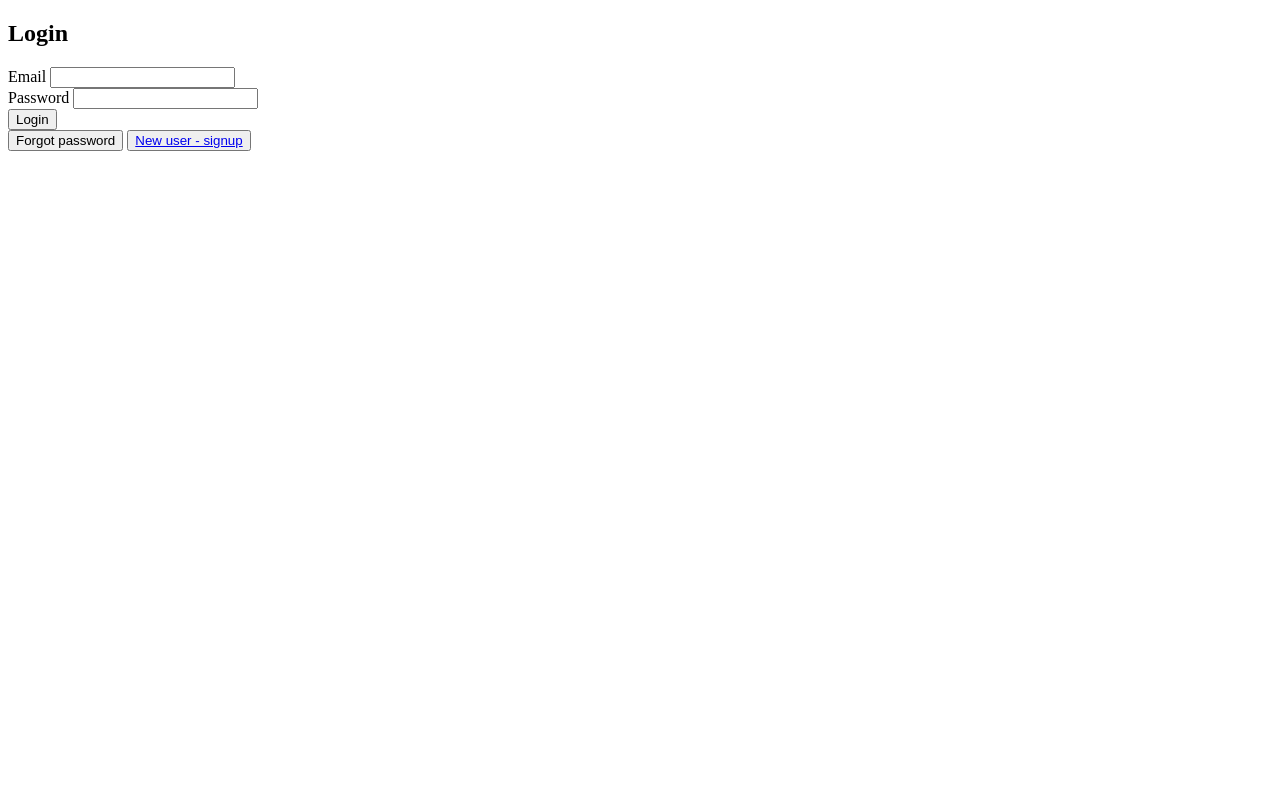
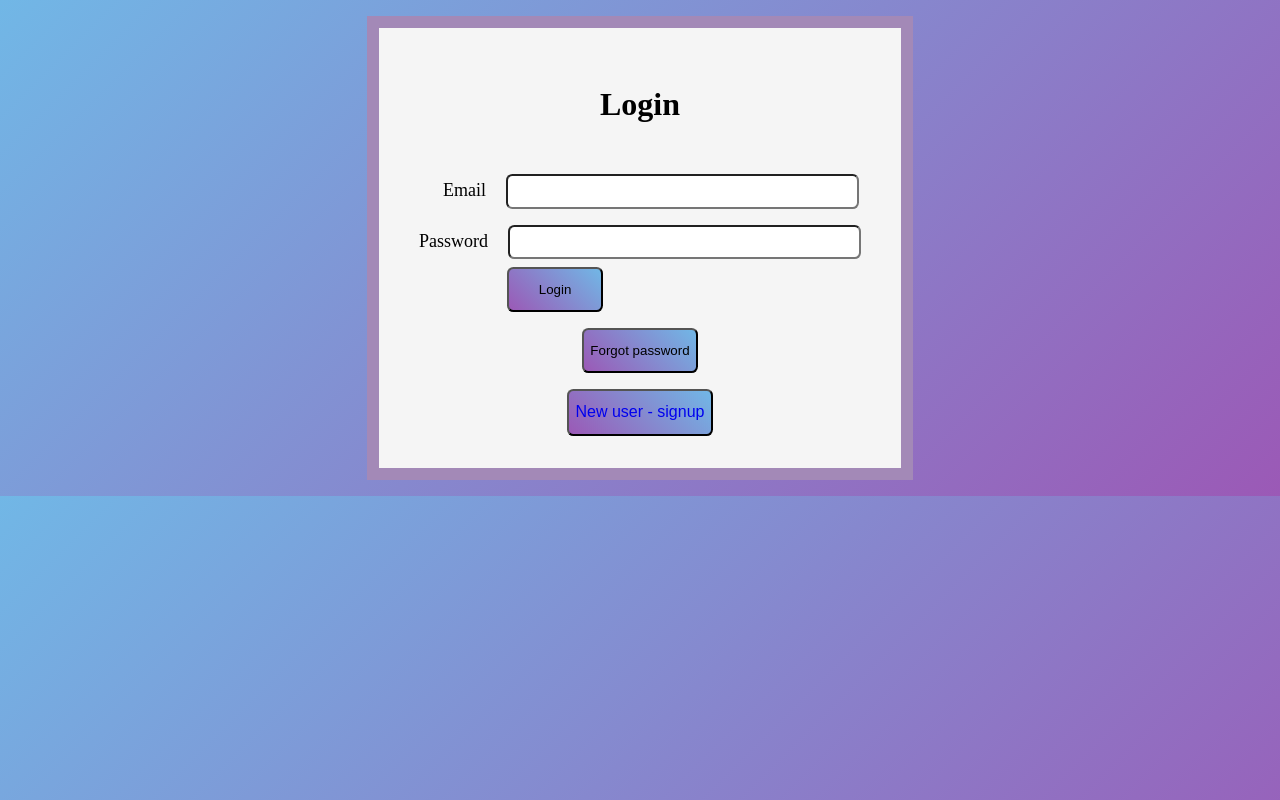
Before and after one commit to SonikaSahana/groupchat_app, a website: page frontend/views/login.html in a window 1280 px wide. Drawn offline with nearby package versions, Linux system fonts and the light colour scheme; files that its build step writes are made by us from their sources.

Commit message:
admin feature

```diff
--- /dev/null
+++ b/frontend/css/login.css
@@ -0,0 +1,68 @@
+body{
+    background:linear-gradient(135deg, #71b7e6, #9b59b6);
+    display: flex;
+    justify-content: center;
+    align-items: center;
+    min-height: 60vh;
+}
+
+.login-display{
+    display: flex;
+    flex-direction: column;
+    align-items: center;
+    gap: 1rem;
+    border: 0.8rem solid #a389b7;
+    padding: 2rem;
+    background-color: whitesmoke;
+}
+.login-display button{
+
+
+    width: 6rem;
+    /* margin: 0 4rem; */
+    box-sizing: border-box;
+    padding: 0.8rem 0.4rem;
+    background: linear-gradient(-135deg, #71b7e6, #9b59b6);
+    border-radius: 0.4rem;
+    margin: 0 6rem;
+}
+
+
+
+.email label{
+    margin-left: 2rem;
+}
+label{
+    font-size: large;
+    margin: 0.5rem;
+}
+
+input{
+    padding: 0.4rem;
+    width: 21rem;
+    border-radius: 0.4rem;
+    font-size: medium;
+    margin: 0.5rem;
+}
+
+.login-display >button{
+    width: fit-content;
+    background-color:linear-gradient(135deg, #71b7e6, #9b59b6);
+}
+
+.login-display a {
+    font-size: larger;
+    text-decoration: none;
+
+    &:hover{
+        color: rgb(215, 14, 88);
+    }
+}
+
+h2{
+    font-size: 2rem;
+}
+
+#forgot-password{
+    min-width: max-content;
+}
--- /dev/null
+++ b/frontend/css/signup.css
@@ -0,0 +1,68 @@
+body{
+    background: linear-gradient(135deg, #71b7e6, #9b59b6);
+    display: flex;
+    justify-content: center;
+    align-items: center;
+    min-height: 60vh;
+}
+
+.signup{
+    display: flex;
+    flex-direction: column;
+    align-items: center;
+    gap: 1rem;
+    border: 0.8rem solid #a389b7;
+    padding: 2rem;
+    background-color:whitesmoke;
+}
+.signup button{
+
+
+    width: 6rem;
+    /* margin: 0 4rem; */
+    box-sizing: border-box;
+    padding: 0.8rem 0.4rem;
+    background: linear-gradient(-135deg, #71b7e6, #9b59b6);
+    border-radius: 0.4rem;
+    margin: 0 6rem;
+}
+
+
+
+.email label{
+    margin-left: 2rem;
+}
+label{
+    font-size: large;
+    margin: 0.5rem;
+}
+
+input{
+    padding: 0.4rem;
+    width: 21rem;
+    border-radius: 0.4rem;
+    font-size: medium;
+    margin: 0.5rem;
+}
+
+.signup >button{
+    width: fit-content;
+    color: linear-gradient(135deg, #71b7e6, #9b59b6);
+}
+
+.name label{
+    margin: 1.2rem;
+}
+
+.signup a {
+    font-size: larger;
+    text-decoration: none;
+
+    &:hover{
+        color: rgb(215, 14, 88);
+    }
+}
+
+h2{
+    font-size: 2rem;
+}
--- a/frontend/views/login.html
+++ b/frontend/views/login.html
@@ -4,6 +4,7 @@
     <meta charset="UTF-8">
     <meta name="viewport" content="width=device-width, initial-scale=1.0">
     <title>Login</title>
+    <link rel="stylesheet" href="css/login.css">
 </head>
 <body>
     <div class="login-display">
```
Also changed, not shown: controller/groupController.js (+8 -8 lines), frontend/views/signup.html (+1 -0 lines).
